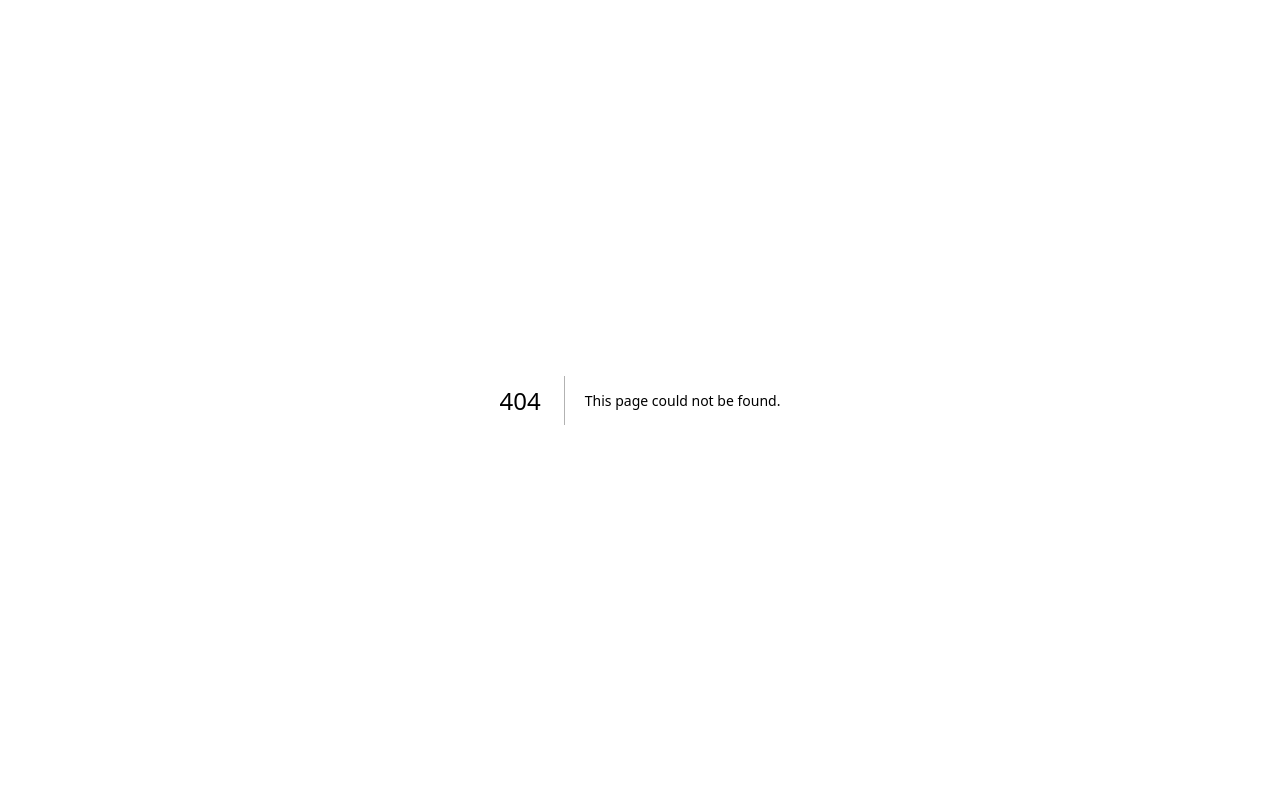
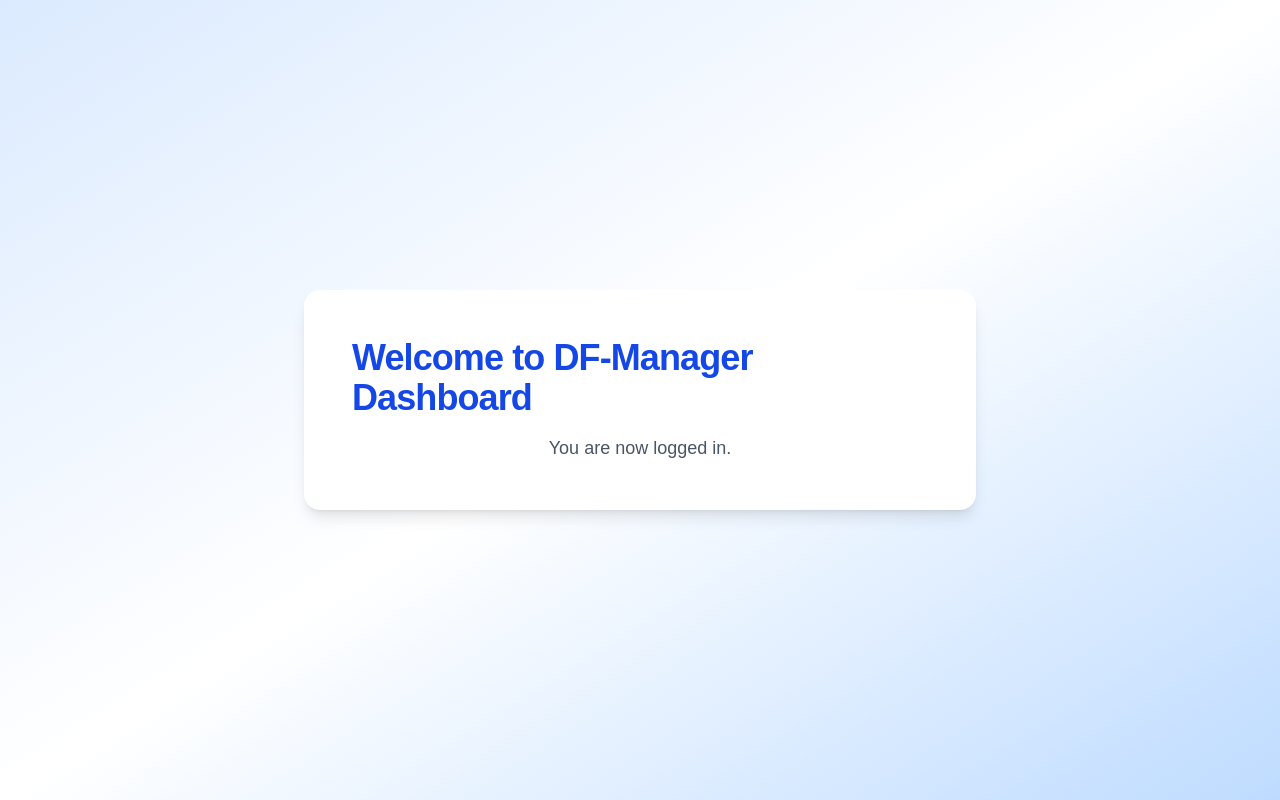
Before and after one commit to sachithamh/df-manager, a Next.js app: page /dashboard in a window 1280 px wide. Before the commit this address had no page. Built offline with nearby package versions, Linux system fonts and the light colour scheme.

Commit message:
feat: update login redirect to dashboard and add dashboard page

```diff
--- /dev/null
+++ b/src/app/dashboard/page.tsx
@@ -0,0 +1,12 @@
+"use client";
+
+export default function DashboardPage() {
+  return (
+    <div className="min-h-screen flex items-center justify-center bg-gradient-to-br from-blue-100 via-white to-blue-200">
+      <div className="w-full max-w-2xl bg-white rounded-2xl shadow-lg p-12 flex flex-col items-center">
+        <h1 className="text-4xl font-bold text-blue-700 mb-4 tracking-tight">Welcome to DF-Manager Dashboard</h1>
+        <p className="text-gray-600 text-lg">You are now logged in.</p>
+      </div>
+    </div>
+  );
+}
--- a/src/app/login/page.tsx
+++ b/src/app/login/page.tsx
@@ -17,7 +17,7 @@
     setError("");
     try {
       await signInWithEmailAndPassword(auth, email, password);
-      router.push("/"); // Redirect to home page after login
+  router.push("/dashboard"); // Redirect to dashboard after login
     } catch (err: any) {
       setError(err.message);
     }
```
